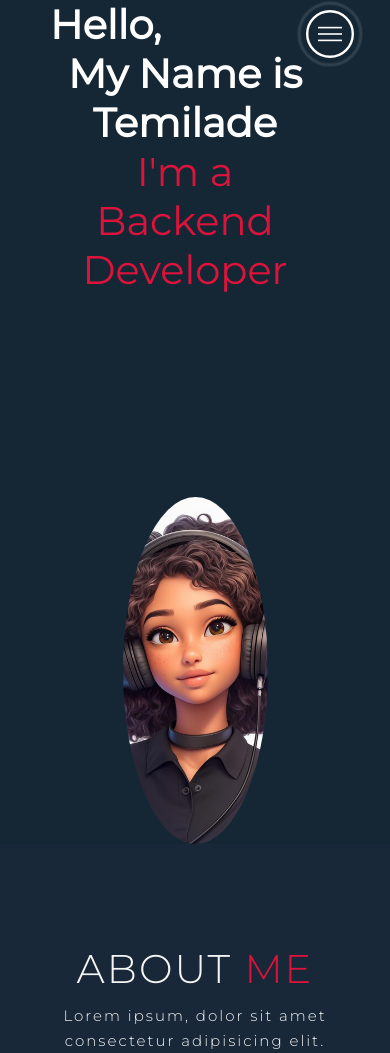
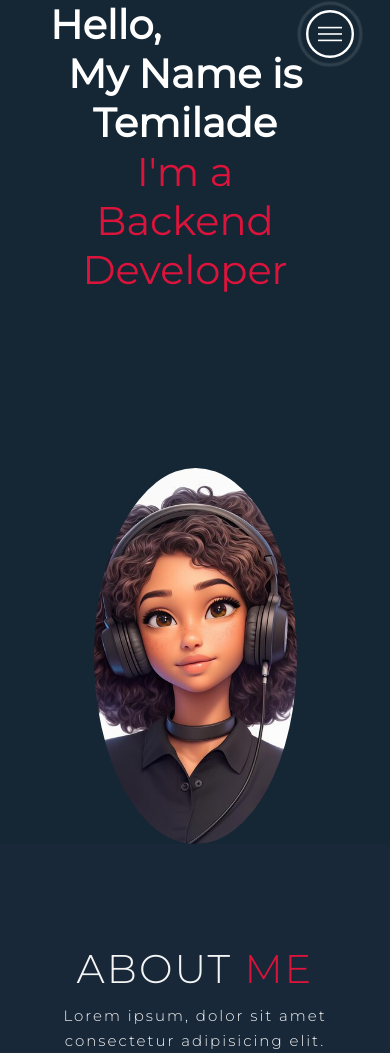
Before and after one commit to temmy669/myPorfolio, a Django app: page /port/ in a window 390 px wide. Shown: the top 1053 px of the page. Run offline with Django 3.2, Linux system fonts and the light colour scheme.

Commit message:
updated css

```diff
--- a/portfolio/static/css/style.css
+++ b/portfolio/static/css/style.css
@@ -770,12 +770,16 @@ p {
       /*  margin-bottom: 10px;  Add spacing between image and text */
         display: flex;
         justify-content: center; /* Center the image horizontally */
+
     }
 
     .hero-image img {
-        max-width: 50%; /* Optionally, control the image size */
-        /* margin: 0 auto; */
+        max-width: 70%; /* Optionally, control the image size */
+        margin: 0 auto;
 		border-radius: 100%; /* Ensure the image is centered */
+		width: 100%;
+		height: auto; /* This maintains the aspect ratio */
+		object-fit: cover;
     }
 
     .hero-text {
```
